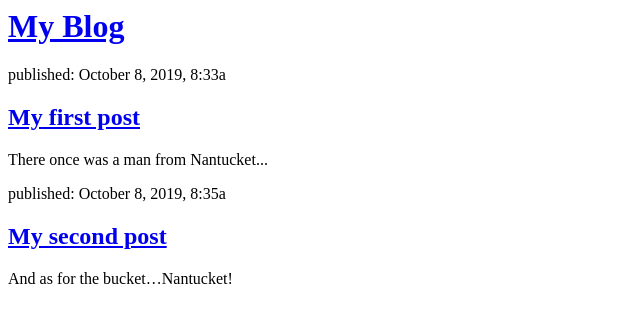
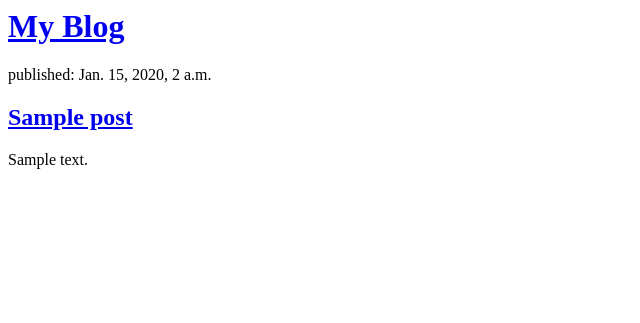
Before and after one commit to thirdjal/djangogirls-blog, a Django app: template blog/templates/blog/post_list.html in a window 1280 px wide. Shown: the top 323 px of the page, without its empty margins (0-640 px from the left). Run offline with Django 3.2, Linux system fonts and the light colour scheme; the template is opened without the code that fills it: values that come from a table or form of the project are taken from there, others are empty; tables that the repository leaves empty hold one stand-in row (values such as "Sample post").

Commit message:
Modified templates to display posts from the database.

```diff
--- a/blog/templates/blog/post_list.html
+++ b/blog/templates/blog/post_list.html
@@ -3,18 +3,15 @@
   <title>My Blog</title>
 </head>
 <body>
+<div>
+  <h1><a href="/">My Blog</a></h1>
+</div>
+{% for post in posts %}
   <div>
-    <h1><a href="/">My Blog</a></h1>
+    <p>published: {{ post.published_date }}</p>
+    <h2><a href="#">{{ post.title }}</a></h2>
+    <p>{{ post.text|linebreaksbr }}</p>
   </div>
-  <div>
-    <p>published: October 8, 2019, 8:33a</p>
-    <h2><a href="#">My first post</a></h2>
-    <p>There once was a man from Nantucket...</p>
-  </div>
-  <div>
-    <p>published: October 8, 2019, 8:35a</p>
-    <h2><a href="#">My second post</a></h2>
-    <p>And as for the bucket…Nantucket!</p>
-  </div>
+{% endfor %}
 </body>
 </html>
--- a/blog/views.py
+++ b/blog/views.py
@@ -1,5 +1,8 @@
 from django.shortcuts import render
+from django.utils import timezone
+from .models import Post
 
 
 def post_list(request):
-    return render(request, 'blog/post_list.html', {})
+    posts = Post.objects.filter(published_date__lte=timezone.now()).order_by('published_date')
+    return render(request, 'blog/post_list.html', {'posts': posts})
```
